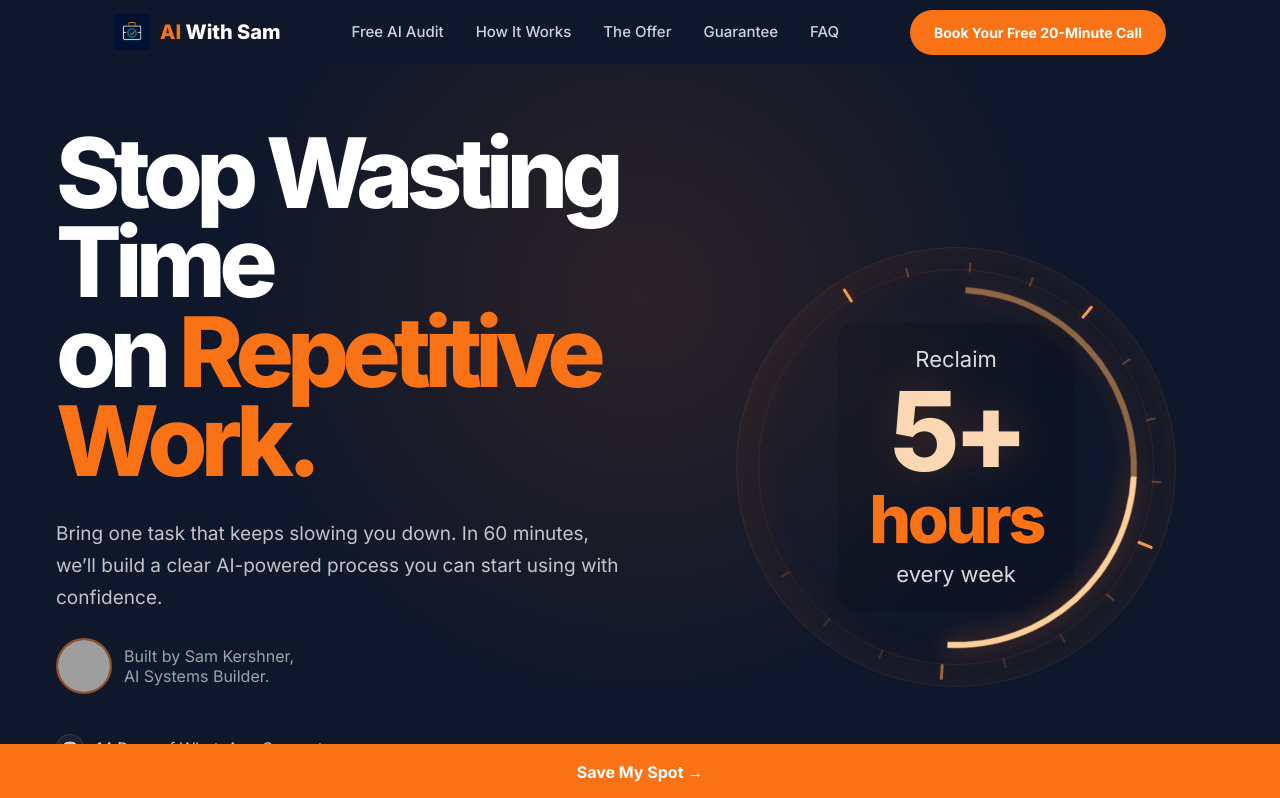
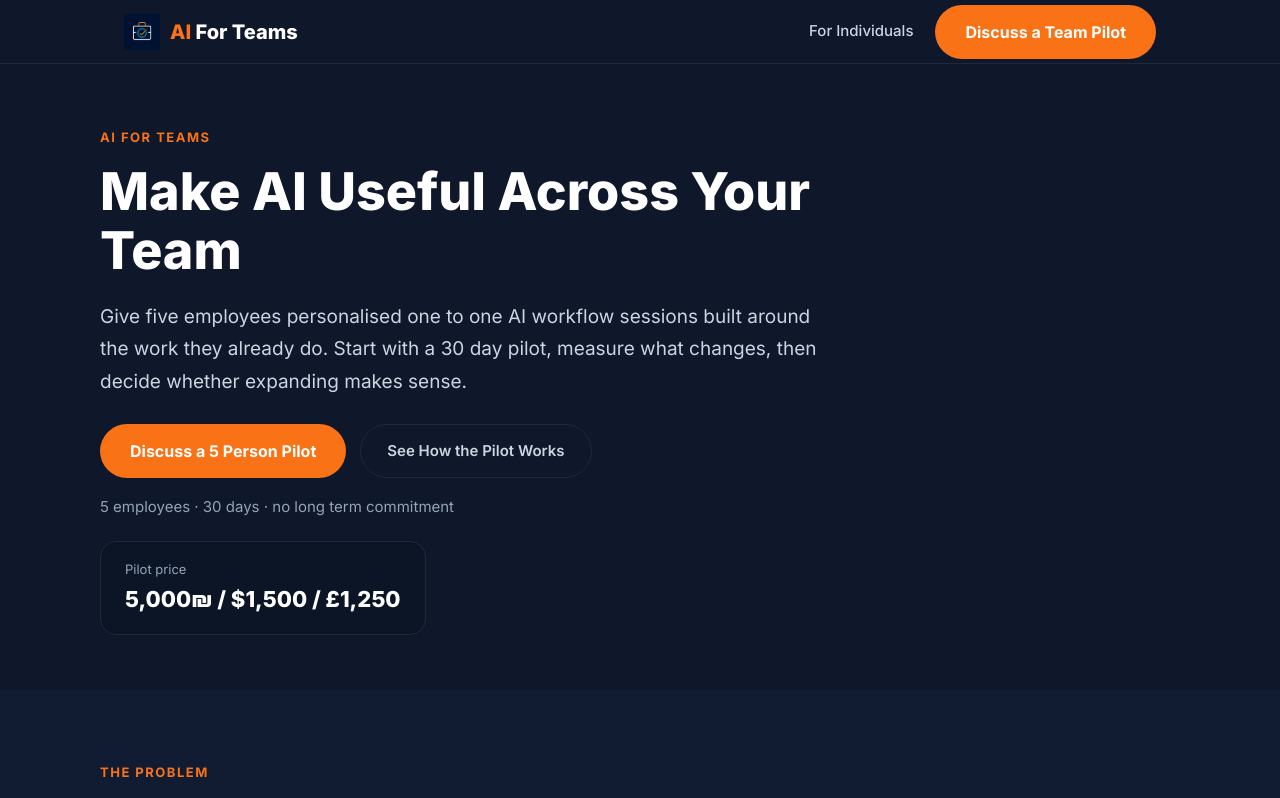
Before and after one commit to samkershner1234-aisk/ai-with-sam, a React (Vite) app: page /teams in a window 1280 px wide. Shown: the top 798 px of the page. Built offline with nearby package versions, Linux system fonts and the light colour scheme; grey boxes are pictures that could not be loaded.

Commit message:
Add Teams route to App component

```diff
--- a/src/App.jsx
+++ b/src/App.jsx
@@ -1,6 +1,7 @@
-import { BrowserRouter as Router, Routes, Route } from 'react-router-dom';
-import Home from './pages/Home';
-import AiTimeWasteAudit from './pages/AiTimeWasteAudit';
+import { BrowserRouter as Router, Routes, Route } from "react-router-dom";
+import Home from "./pages/Home";
+import AiTimeWasteAudit from "./pages/AiTimeWasteAudit";
+import Teams from "./pages/Teams";
 
 function App() {
   return (
@@ -8,6 +9,7 @@ function App() {
       <Routes>
         <Route path="/" element={<Home />} />
         <Route path="/ai-time-waste-audit" element={<AiTimeWasteAudit />} />
+        <Route path="/teams" element={<Teams />} />
         <Route path="*" element={<Home />} />
       </Routes>
     </Router>
```
